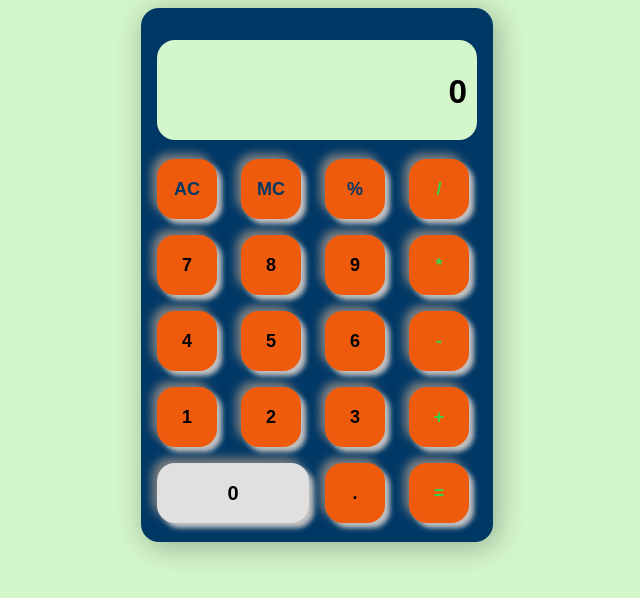
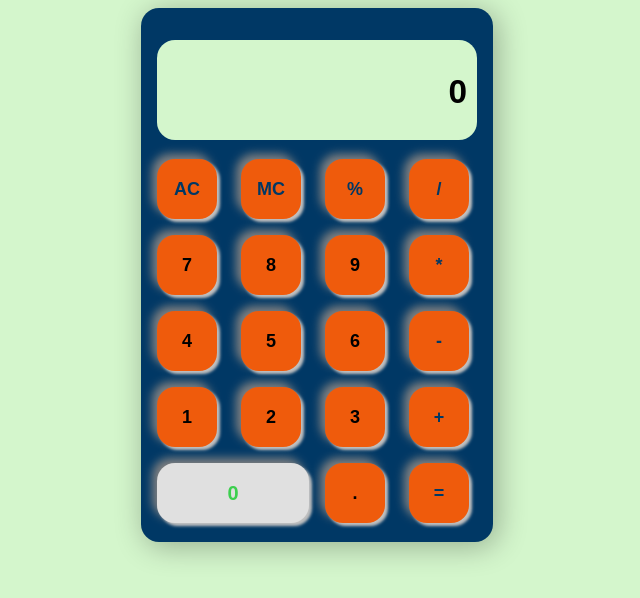
Before and after one commit to Sandee004/Calculator-js, a plain HTML site: page index.html in a window 1280 px wide. Shown: the whole page, without its empty margins (323-963 px from the left). Drawn offline with nearby package versions, Linux system fonts and the light colour scheme.

Commit message:
Update calculator 2.css

```diff
--- a/calculator 2.css
+++ b/calculator 2.css
@@ -50,7 +50,7 @@ body {
     border-radius: 20px;
     border-radius: 18px;
     background: #EF5B0C;
-    box-shadow: 5px 5px 5px #c1c1c1,
+    box-shadow: 3px 3px 3px #c1c1c1,
     -5px -5px 10px #808080;
     font-weight: bold;
 }
@@ -65,7 +65,7 @@ body {
     grid-column: 1/ 3;
     width: 100%;
     font-size: 20px;
-    color: #00000;
+    color: #3CCF4E;
     border-radius: 10px;
     border-radius: 18px;
     background: #e0e0e0;
@@ -77,7 +77,7 @@ body {
     font-weight: bold;
 }
 .calc-action-btn {
-    color: #3CCF4E;
+    color: #003865;
     font-size: 60px;
     font-weight: bold;
 
```
